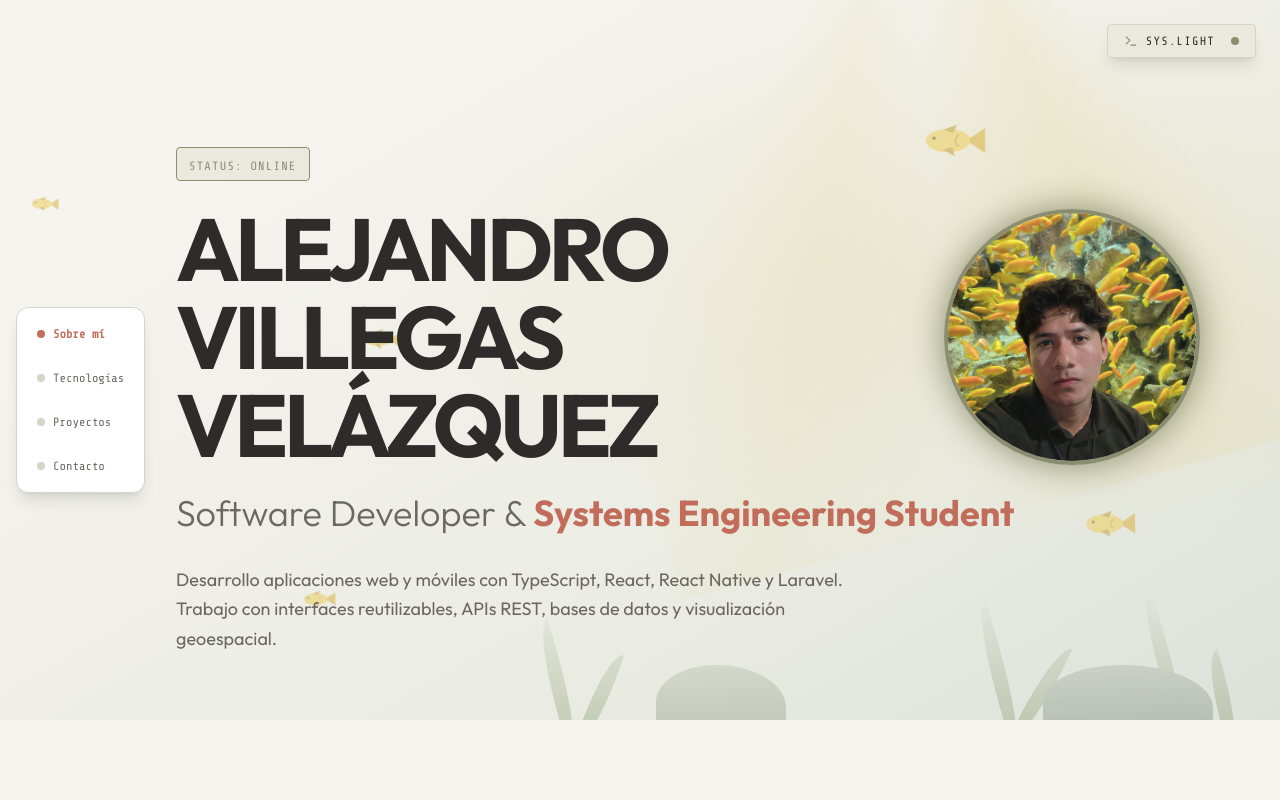
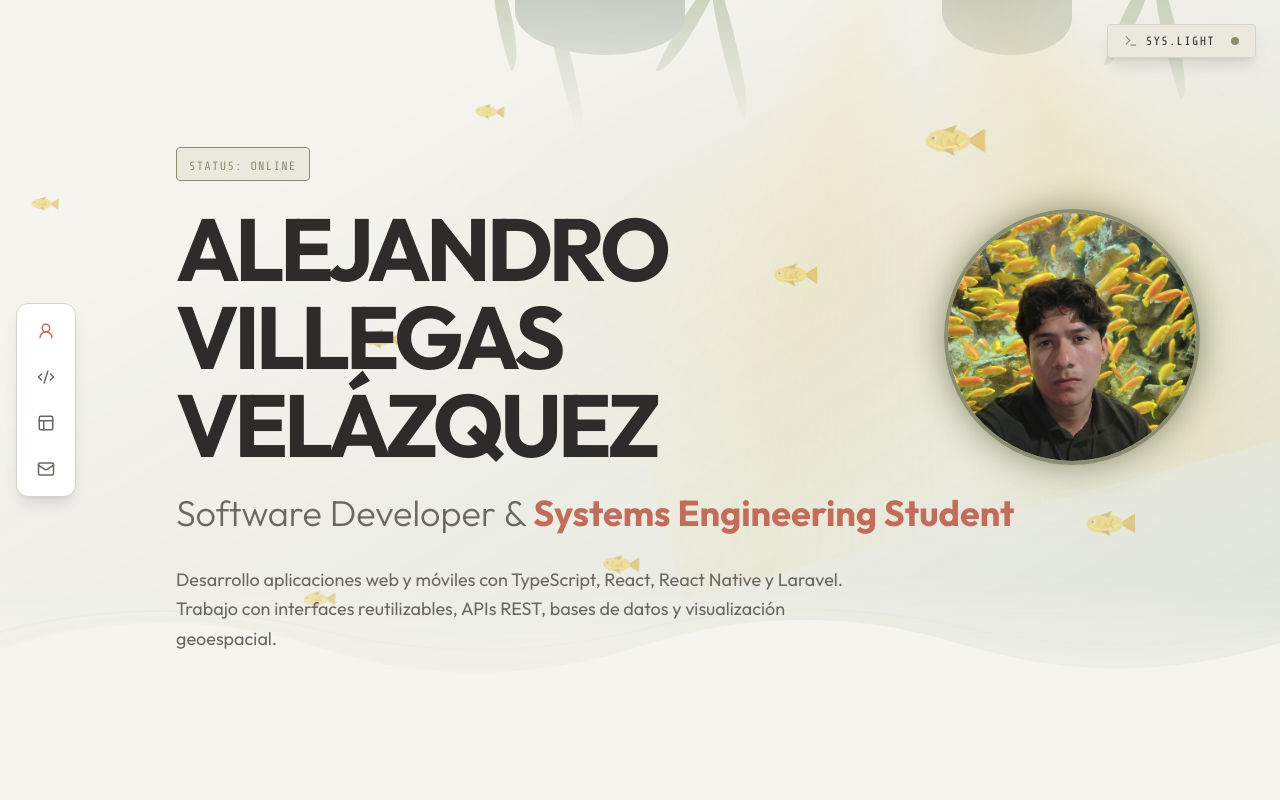
Before and after one commit to AlejandroVill7/PortafolioVVA, a React (Vite) app: page / in a window 1280 px wide. Shown: the top 800 px of the page. Built offline with nearby package versions, Linux system fonts and the light colour scheme.

Commit message:
Refine aquarium shoreline fish and collapsible navigation

```diff
--- a/src/components/ui/Aquarium.tsx
+++ b/src/components/ui/Aquarium.tsx
@@ -10,7 +10,8 @@ export function Aquarium() {
   }, []);
   return <div ref={ref} className={`aquarium ${active ? '' : 'aquarium-paused'}`} aria-hidden="true">
     <div className="aquarium-light" />
-    {[0, 1, 2, 3, 4].map(i => <div key={i} className={`aquarium-fish fish-${i}`}><svg viewBox="0 0 80 40" fill="none"><path d="M54 20 77 5v30L54 20Z" fill="#d5a826"/><ellipse cx="32" cy="20" rx="27" ry="14" fill="#edca49"/><path d="m26 7 17-6-5 10M26 31l14 8-3-11" fill="#bd9425"/><circle cx="15" cy="17" r="2" fill="#3a4526"/><path d="M45 13q-9 7 0 14" stroke="#c49c29" strokeWidth="2"/></svg></div>)}
+    {[0, 1, 2, 3, 4, 5, 6, 7, 8].map(i => <div key={i} className={`aquarium-fish fish-${i}`}><svg viewBox="0 0 80 40" fill="none"><path d="M54 20 77 5v30L54 20Z" fill="#d5a826"/><ellipse cx="32" cy="20" rx="27" ry="14" fill="#edca49"/><path d="m26 7 17-6-5 10M26 31l14 8-3-11" fill="#bd9425"/><path d="M10 23q23 13 45-3" stroke="#fff0a0" strokeWidth="2" opacity=".6"/><path d="m58 19 15-9m-14 12 14 8M27 11q-8 9 0 18" stroke="#9e7d22" strokeWidth="1" opacity=".5"/><path d="m32 18 10 7-13 2" fill="#e5af30"/><circle cx="15" cy="17" r="3" fill="#fff1b0"/><circle cx="14" cy="17" r="1.7" fill="#28392c"/><circle cx="13.5" cy="16.5" r=".6" fill="white"/><path d="M45 13q-9 7 0 14" stroke="#c49c29" strokeWidth="2"/></svg></div>)}
+    <svg className="aquarium-shore" viewBox="0 0 1440 160" preserveAspectRatio="none"><path d="M0 72Q180 8 360 70T720 68T1080 65T1440 64V160H0Z" fill="var(--bg-base)"/><path d="M0 65Q180 1 360 63T720 61T1080 58T1440 57" stroke="#e9ead3" strokeWidth="8" opacity=".35" fill="none"/><path d="M0 50Q180 0 360 48T720 48T1080 44T1440 45" stroke="#d8dfc2" strokeWidth="2" opacity=".3" fill="none"/></svg>
     <div className="aquarium-floor">{[0, 1, 2, 3, 4, 5].map(i => <span key={i} className={`sea-plant plant-${i}`} />)}<i className="sea-rock rock-one"/><i className="sea-rock rock-two"/></div>
   </div>;
 }
--- a/src/components/ui/SectionNav.tsx
+++ b/src/components/ui/SectionNav.tsx
@@ -1,10 +1,11 @@
 import { useEffect, useState } from 'react';
+import { UserRound, Code2, PanelsTopLeft, Mail } from 'lucide-react';
 
 const sections = [
-  { id: 'sobre-mi', label: 'Sobre mí' },
-  { id: 'tecnologias', label: 'Tecnologías' },
-  { id: 'proyectos', label: 'Proyectos' },
-  { id: 'contacto', label: 'Contacto' },
+  { id: 'sobre-mi', label: 'Sobre mí', icon: UserRound },
+  { id: 'tecnologias', label: 'Tecnologías', icon: Code2 },
+  { id: 'proyectos', label: 'Proyectos', icon: PanelsTopLeft },
+  { id: 'contacto', label: 'Contacto', icon: Mail },
 ];
 
 export function SectionNav() {
@@ -24,10 +25,10 @@ export function SectionNav() {
 
   return <nav aria-label="Secciones del portafolio" className="section-nav fixed z-[190] top-3 left-3 right-3 md:top-1/2 md:-translate-y-1/2 md:left-4 md:right-auto border border-[var(--border-color)] bg-[var(--bg-panel)] shadow-lg rounded-full md:rounded-xl px-2 py-2 md:p-3">
     <ul className="flex items-center justify-around md:items-stretch md:flex-col md:gap-4">
-      {sections.map(({ id, label }) => <li key={id}>
-        <a href={`#${id}`} onClick={() => setActive(id)} aria-current={active === id ? 'location' : undefined} className={`flex items-center justify-center md:justify-start gap-2 px-1.5 md:px-2 py-1.5 text-[11px] md:text-xs font-tech whitespace-nowrap ${active === id ? 'text-[var(--accent-secondary)] font-bold' : 'text-[var(--text-muted)] hover:text-[var(--text-main)]'}`}>
-          <span aria-hidden="true" className={`hidden md:block h-2 w-2 shrink-0 rounded-full ${active === id ? 'bg-[var(--accent-secondary)]' : 'bg-[var(--border-color)]'}`} />
-          {label}
+      {sections.map(({ id, label, icon: Icon }) => <li key={id}>
+        <a href={`#${id}`} aria-label={label} onClick={() => setActive(id)} aria-current={active === id ? 'location' : undefined} className={`section-nav-link flex items-center justify-center md:justify-start gap-2 px-1.5 md:px-2 py-1.5 text-[11px] md:text-xs font-tech whitespace-nowrap ${active === id ? 'text-[var(--accent-secondary)] font-bold' : 'text-[var(--text-muted)] hover:text-[var(--text-main)]'}`}>
+          <Icon size={18} aria-hidden="true" className="hidden md:block shrink-0" />
+          <span className="section-nav-label">{label}</span>
         </a>
       </li>)}
     </ul>
--- a/src/index.css
+++ b/src/index.css
@@ -177,3 +177,17 @@ section[id] { scroll-margin-top: 4.5rem; }
 .dark .aquarium-fish { opacity:.55; }
 @media(max-width:767px) { .aquarium-fish { opacity:.3; }.fish-3,.fish-4 { display:none; }.aquarium-floor { width:100%; height:90px; } }
 @media(prefers-reduced-motion:reduce) { .aquarium-fish { animation:none; } }
+
+.aquarium { mask-image:linear-gradient(#000 80%,transparent 100%); }
+.aquarium-shore { position:absolute; bottom:-1px; left:0; width:100%; height:130px; }
+.aquarium-floor { top:0; bottom:auto; transform:rotate(180deg); mask-image:linear-gradient(transparent,#000); }
+.fish-5 { top:54%; left:90%; width:38px; animation-duration:37s; animation-delay:-16s; }
+.fish-6 { top:35%; left:65%; width:48px; animation-duration:33s; animation-delay:-9s; }
+.fish-7 { top:12%; left:48%; width:32px; animation-duration:41s; animation-delay:-23s; }
+.fish-8 { top:75%; left:55%; width:40px; animation-duration:36s; animation-delay:-13s; }
+@media(min-width:768px) {
+  .section-nav-link { position:relative; }
+  .section-nav-label { position:absolute; left:calc(100% + 16px); padding:8px 12px; border:1px solid var(--border-color); border-radius:6px; background:var(--bg-panel); opacity:0; visibility:hidden; transform:translateX(-5px); transition:opacity 140ms,transform 140ms; pointer-events:none; }
+  .section-nav-link:hover .section-nav-label,.section-nav-link:focus-visible .section-nav-label { opacity:1; visibility:visible; transform:translateX(0); }
+}
+@media(max-width:767px) { .fish-6,.fish-7,.fish-8 { display:none; } }
```
